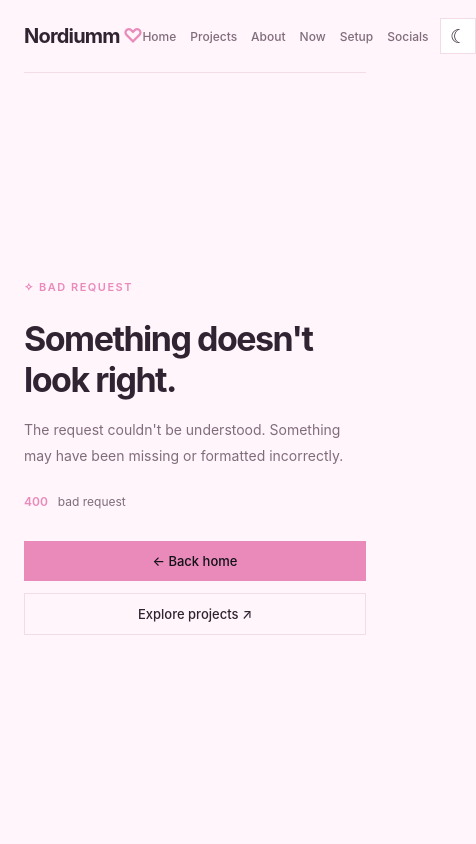
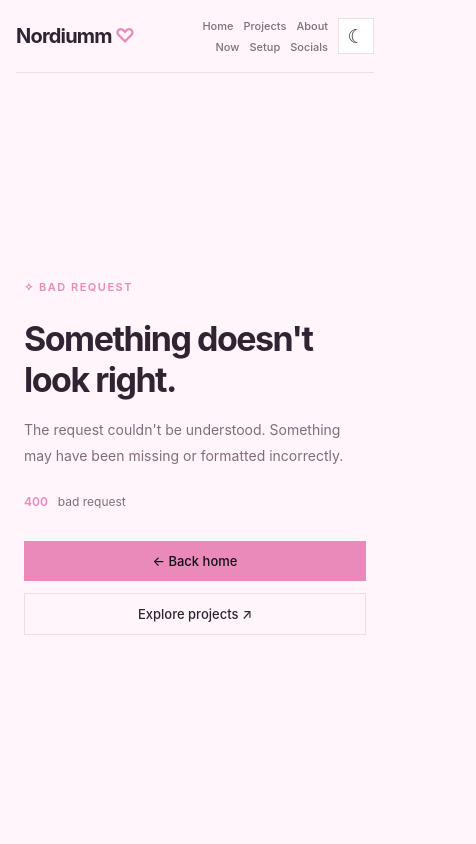
Before and after one commit to Nordiumm/Nordiumm.github.io, a React (Vite) app: page /400 in a window 390 px wide. Shown: the top 844 px of the page, 476 px wide, since content can reach past the window. Built offline with nearby package versions, Linux system fonts and the light colour scheme.

Commit message:
Keep expanded navigation responsive on mobile

```diff
--- a/src/components/shared/Navigation/Navigation.module.css
+++ b/src/components/shared/Navigation/Navigation.module.css
@@ -19,6 +19,7 @@
   font-size: 20px;
   font-weight: 700;
   letter-spacing: -0.8px;
+  white-space: nowrap;
 }
 
 .logo span {
@@ -56,6 +57,7 @@
 
   width: 36px;
   height: 36px;
+  flex-shrink: 0;
 
   background: var(--color-surface);
   border: 1px solid var(--color-border);
@@ -74,20 +76,38 @@
   border-color: var(--color-primary);
 }
 
-@media (max-width: 600px) {
+@media (max-width: 760px) {
   .navigation {
     padding: 18px 0;
   }
 
   .right {
-    gap: 12px;
+    gap: 10px;
   }
 
   .links {
-    gap: 14px;
+    max-width: 190px;
+    flex-wrap: wrap;
+    justify-content: flex-end;
+    gap: 8px 14px;
   }
 
   .links a {
     font-size: 12px;
   }
 }
+
+@media (max-width: 390px) {
+  .navigation {
+    width: min(100% - 32px, 1100px);
+  }
+
+  .links {
+    max-width: 158px;
+    gap: 7px 10px;
+  }
+
+  .links a {
+    font-size: 11px;
+  }
+}
```
